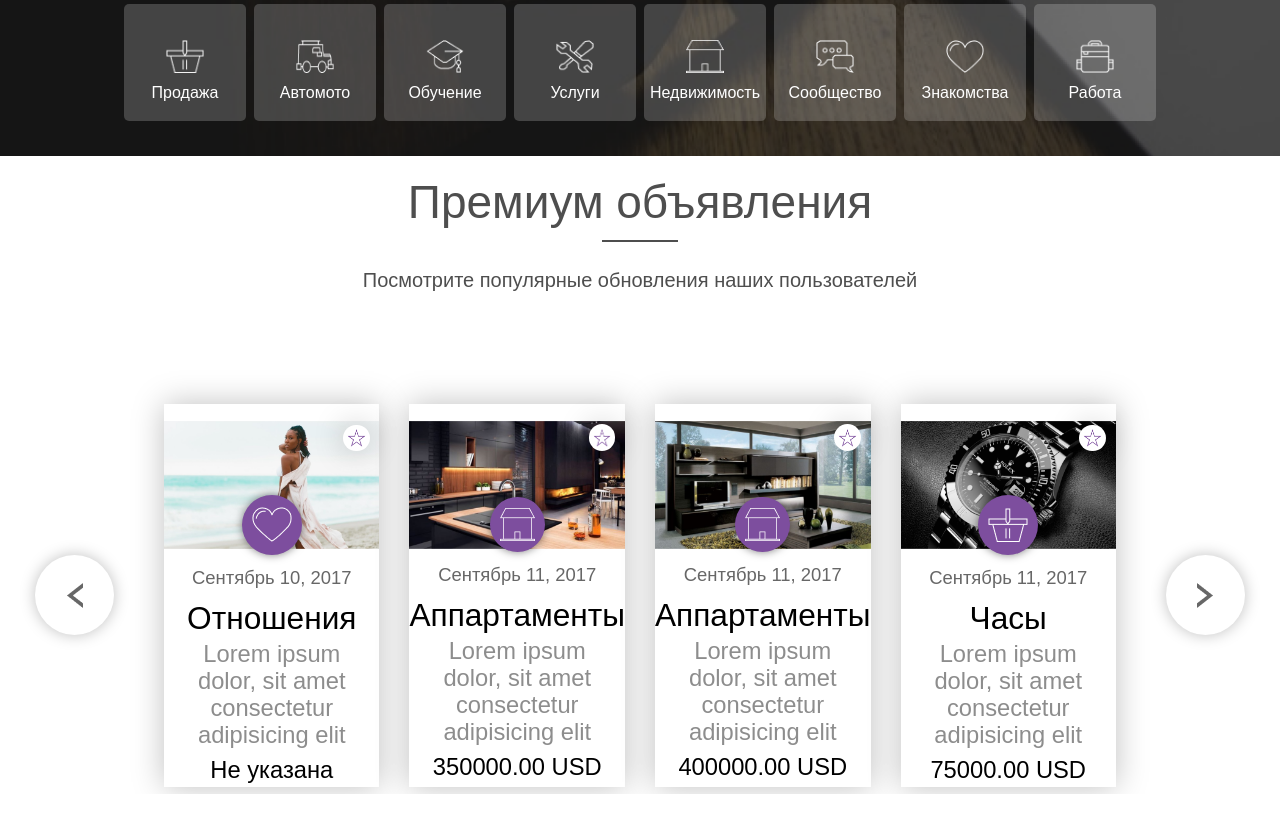
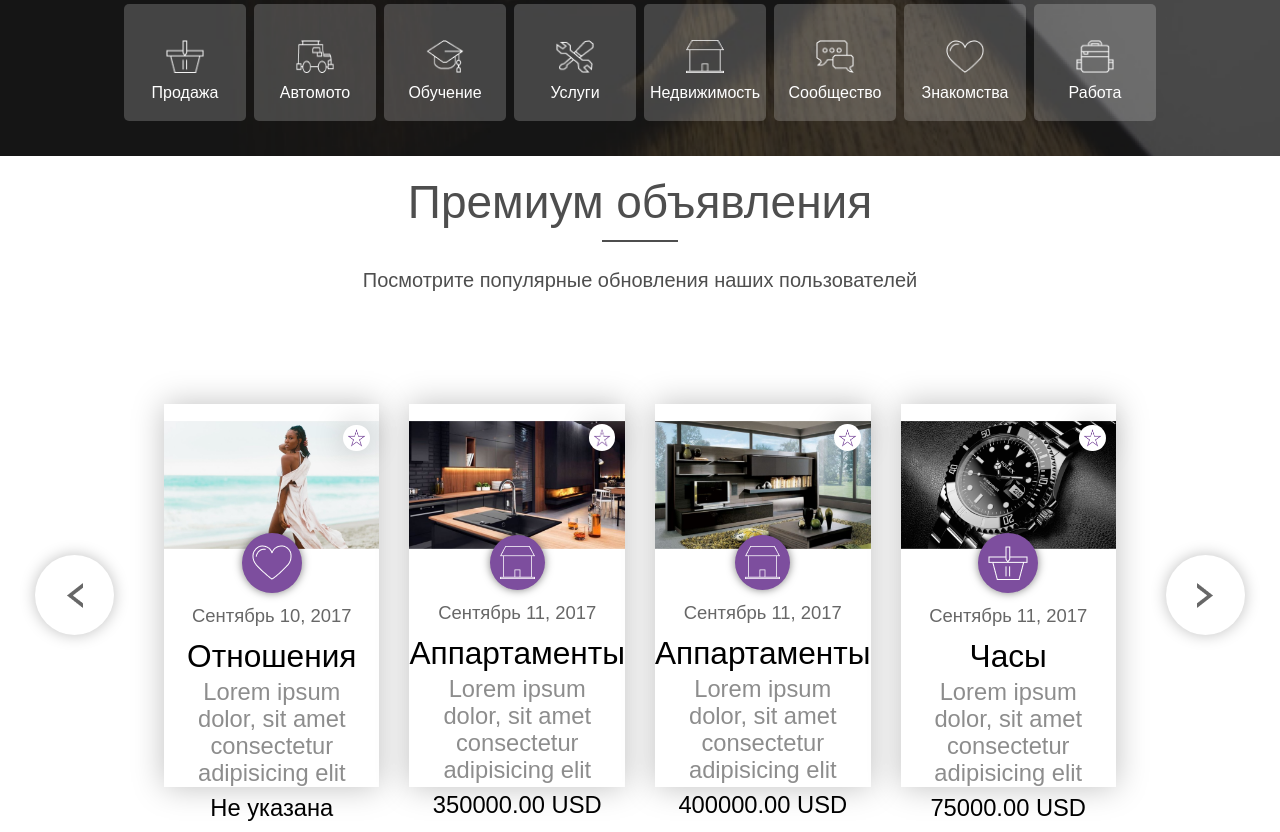
Before and after one commit to 47JackJack74/WebDesign, a plain HTML site: page index.html in a window 1280 px wide. Shown: the part 584-1416 px from the top of the page. Before the commit the page ends 1378 px from the top, so only its background shows below. Drawn offline with Linux system fonts and the light colour scheme.

Commit message:
Update style.css

```diff
--- a/style.css
+++ b/style.css
@@ -293,7 +293,7 @@ body{
     flex-direction: column;
     height: 12%;
     aspect-ratio: 1/1;
-    margin-top: 79%;
+    margin-top: 13em;
 }
 .icons_znakomstva, .icons_nedvig, .icons_prod {
     padding: 10px 10px;
```
